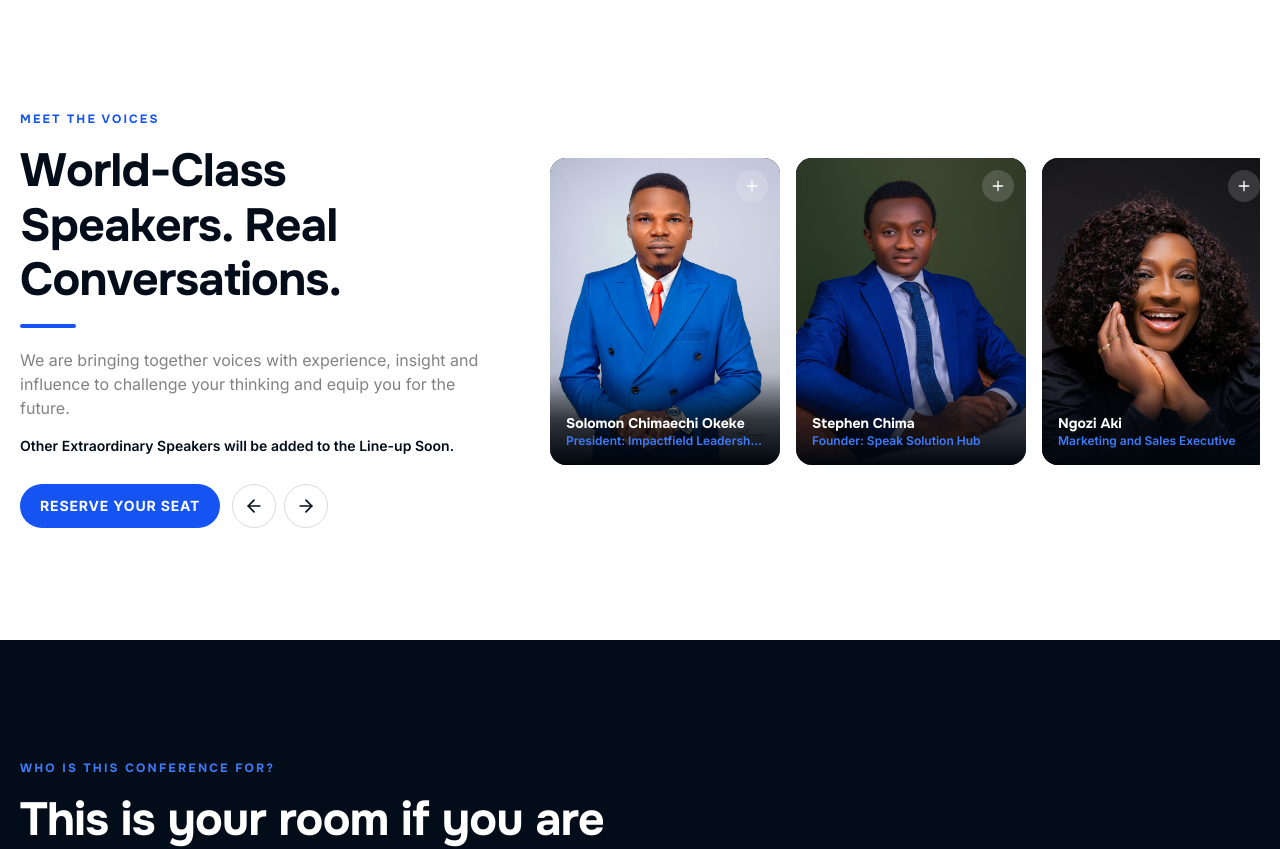
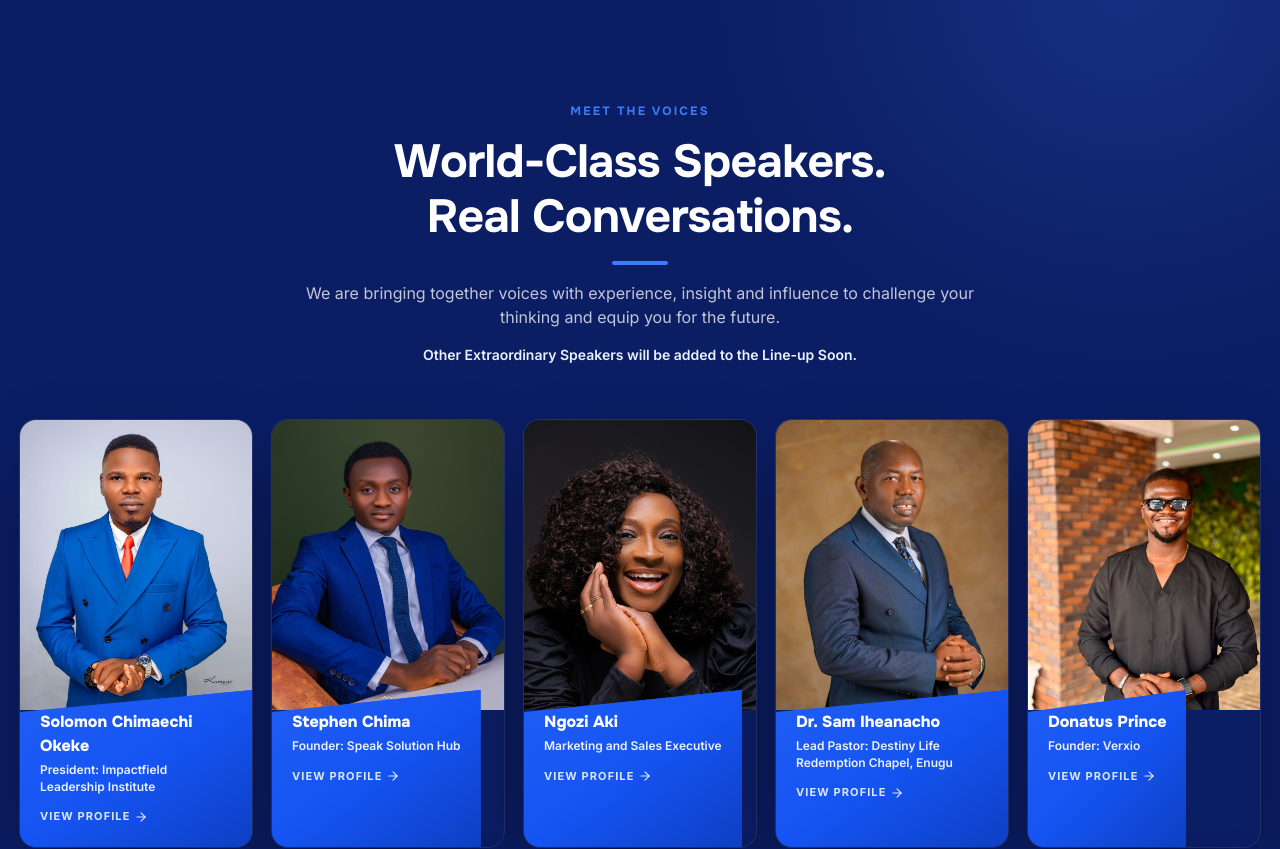
Before and after one commit to MikeHarolds/lrc-10-website, a Next.js app: page / in a window 1280 px wide. Shown: the part 5360-6209 px from the top of the page. Built offline with nearby package versions, Linux system fonts and the light colour scheme.

Commit message:
update speakers grid

```diff
--- a/components/SpeakerCard.tsx
+++ b/components/SpeakerCard.tsx
@@ -1,7 +1,7 @@
 "use client";
 
 import Image from "next/image";
-import { Plus, UserRound } from "lucide-react";
+import { ArrowRight, UserRound } from "lucide-react";
 import type { Speaker } from "@/data/conference";
 
 type SpeakerCardProps = {
@@ -9,74 +9,82 @@ type SpeakerCardProps = {
   onOpen?: (id: string) => void;
 };
 
-/** One speaker in the horizontal rail — a placeholder for `status: "tba"`,
- *  otherwise a clickable card that opens the full profile (SpeakerProfileModal). */
+/**
+ * One speaker in the grid — a placeholder for `status: "tba"`, otherwise a
+ * clickable card that opens the full profile (SpeakerProfileModal). Portrait
+ * on top, a royal-blue identity panel with a diagonal cut below it (echoing
+ * the profile modal and the official LRC 10.0 flyer).
+ */
 export default function SpeakerCard({ speaker, onOpen }: SpeakerCardProps) {
   const clickable = speaker.status === "confirmed";
-  const subtitle = clickable ? speaker.role ?? speaker.focus : speaker.focus;
+  const subtitle = speaker.role ?? speaker.focus;
 
   const media = speaker.photo ? (
     <Image
       src={speaker.photo}
       alt={`${speaker.name}${speaker.role ? `, ${speaker.role}` : ""}`}
       fill
-      sizes="230px"
-      className="object-cover transition-transform duration-300 group-hover:scale-[1.03]"
-      style={{ objectPosition: speaker.photoPosition ?? "50% 20%" }}
+      sizes="(max-width: 640px) 44vw, (max-width: 1024px) 30vw, 18vw"
+      className="object-cover transition-transform duration-300 group-hover:scale-[1.04]"
+      style={{ objectPosition: speaker.photoPosition ?? "50% 15%" }}
     />
   ) : (
-    <div className="flex h-full flex-col items-center justify-center gap-2 bg-gradient-to-b from-green-700 to-green-900 text-white/25">
-      <UserRound className="h-14 w-14" />
+    <div className="flex h-full flex-col items-center justify-center gap-2 bg-gradient-to-b from-blue-royal to-green-deep text-white/25">
+      <UserRound className="h-12 w-12" />
       <span className="text-[10px] font-semibold uppercase tracking-[0.16em]">
         Photo soon
       </span>
     </div>
   );
 
-  const caption = (
-    <div className="absolute inset-x-0 bottom-0 bg-gradient-to-t from-green-deep via-green-deep/70 to-transparent p-4 pt-10">
-      <p className="font-display text-sm font-bold text-white">
+  const panel = (
+    <div
+      className="relative -mt-5 flex flex-1 flex-col bg-blue bg-gradient-to-br from-blue-bright/25 via-blue to-blue-dark px-4 pb-4 pt-5 sm:px-5 sm:pb-5"
+      style={{ clipPath: "polygon(0 14%, 100% 0, 100% 100%, 0 100%)" }}
+    >
+      <p className="font-display text-[15px] font-extrabold leading-tight text-white sm:text-base">
         {speaker.status === "tba" ? "To Be Announced" : speaker.name}
       </p>
       {subtitle && (
-        <p className="line-clamp-1 text-xs font-semibold text-blue-bright">{subtitle}</p>
+        <p className="mt-1 text-xs font-semibold leading-snug text-blue-light">
+          {subtitle}
+        </p>
+      )}
+      {clickable && (
+        <span className="mt-3 inline-flex items-center gap-1 text-[11px] font-bold uppercase tracking-[0.1em] text-white/85">
+          View Profile
+          <ArrowRight className="h-3.5 w-3.5 transition-transform duration-200 group-hover:translate-x-1 group-focus-visible:translate-x-1" />
+        </span>
       )}
     </div>
   );
 
-  const baseClasses =
-    "group relative block h-full w-full overflow-hidden rounded-card bg-green-900 text-left";
+  const frame = "relative aspect-[4/5] w-full shrink-0 overflow-hidden bg-blue-royal";
 
   if (!clickable) {
     return (
-      <li className="relative aspect-[3/4] w-[210px] shrink-0 snap-start sm:w-[230px]">
-        <div className={baseClasses} aria-label="Speaker to be announced">
+      <li className="flex h-full flex-col overflow-hidden rounded-card bg-blue-royal shadow-panel ring-1 ring-white/10">
+        <div className={frame} aria-label="Speaker to be announced">
           {media}
-          {caption}
         </div>
+        {panel}
       </li>
     );
   }
 
   return (
-    <li className="relative aspect-[3/4] w-[210px] shrink-0 snap-start sm:w-[230px]">
+    <li className="flex h-full flex-col overflow-hidden rounded-card bg-blue-royal shadow-panel ring-1 ring-white/10 transition-transform duration-200 ease-out-soft hover:-translate-y-1">
       <button
         type="button"
         onClick={(e) => {
-          e.currentTarget.focus();
+          e.currentTarget.blur();
           onOpen?.(speaker.id);
         }}
         aria-haspopup="dialog"
-        className={`${baseClasses} cursor-pointer transition-transform duration-200 ease-out-soft hover:-translate-y-1 focus-visible:-translate-y-1`}
+        className="group flex h-full flex-col text-left focus-visible:outline-offset-[-3px]"
       >
-        {media}
-        {caption}
-        <span
-          aria-hidden="true"
-          className="absolute right-3 top-3 grid h-8 w-8 place-items-center rounded-full bg-white/15 text-white backdrop-blur-sm transition-colors duration-200 group-hover:bg-blue group-focus-visible:bg-blue"
-        >
-          <Plus className="h-4 w-4" />
-        </span>
+        <div className={frame}>{media}</div>
+        {panel}
       </button>
     </li>
   );
--- a/components/Speakers.tsx
+++ b/components/Speakers.tsx
@@ -1,14 +1,20 @@
 "use client";
 
-import { useMemo, useRef, useState } from "react";
-import { ArrowLeft, ArrowRight } from "lucide-react";
+import { useMemo, useState } from "react";
+import { ArrowRight, Ticket } from "lucide-react";
 import { speakers, links } from "@/data/conference";
 import SpeakerCard from "./SpeakerCard";
 import SpeakerProfileModal from "./SpeakerProfileModal";
 import Reveal from "./ui/Reveal";
 
+/**
+ * Royal-blue speaker grid inspired by the official LRC 10.0 flyer. Fully
+ * data-driven — every card comes from `speakers.list`; adding a speaker there
+ * is the only change needed. The action tile is the one static grid cell.
+ * Clicking a confirmed card opens the existing SpeakerProfileModal — the
+ * modal itself is untouched by this component.
+ */
 export default function Speakers() {
-  const railRef = useRef<HTMLUListElement>(null);
   const [openId, setOpenId] = useState<string | null>(null);
 
   const activeSpeaker = useMemo(
@@ -16,66 +22,64 @@ export default function Speakers() {
     [openId],
   );
 
-  const scrollBy = (dir: 1 | -1) => {
-    const rail = railRef.current;
-    if (!rail) return;
-    const amount = Math.min(rail.clientWidth * 0.8, 320);
-    rail.scrollBy({ left: dir * amount, behavior: "smooth" });
-  };
-
   return (
     <>
-      <section id="speakers" className="section bg-white">
-        <div className="container grid gap-10 lg:grid-cols-[minmax(0,0.8fr)_minmax(0,1.2fr)] lg:items-center lg:gap-14">
-          <Reveal>
-            <span className="eyebrow">{speakers.eyebrow}</span>
-            <h2 className="mt-3 text-display-sm text-green sm:text-display-md">
+      <section
+        id="speakers"
+        className="section relative overflow-hidden bg-blue-royal"
+      >
+        <div
+          className="pointer-events-none absolute inset-0 bg-[radial-gradient(55%_45%_at_88%_0%,rgba(62,123,250,0.2),transparent_60%)]"
+          aria-hidden="true"
+        />
+        <div
+          className="pointer-events-none absolute inset-0 bg-[radial-gradient(45%_40%_at_8%_100%,rgba(62,123,250,0.14),transparent_60%)]"
+          aria-hidden="true"
+        />
+
+        <div className="container relative">
+          <Reveal className="mx-auto flex max-w-2xl flex-col items-center gap-4 text-center">
+            <span className="eyebrow text-blue-bright">{speakers.eyebrow}</span>
+            <h2 className="text-display-sm text-white sm:text-display-md">
               World-Class Speakers. Real Conversations.
             </h2>
-            <span className="mt-4 block h-1 w-14 rounded-full bg-blue" aria-hidden="true" />
-            <p className="mt-5 text-[15px] leading-relaxed text-muted sm:text-base">
+            <span className="h-1 w-14 rounded-full bg-blue-bright" aria-hidden="true" />
+            <p className="text-[15px] leading-relaxed text-white/75 sm:text-base">
               {speakers.body}
             </p>
-            <p className="mt-4 text-sm font-semibold text-green">{speakers.note}</p>
-
-            <div className="mt-7 flex items-center gap-3">
-              <a
-                href={links.register}
-                target="_blank"
-                rel="noopener noreferrer"
-                className="inline-flex rounded-pill bg-blue px-5 py-3 text-sm font-bold uppercase tracking-[0.06em] text-white transition-colors hover:bg-blue-dark"
-              >
-                Reserve Your Seat
-              </a>
-              <div className="hidden gap-2 sm:flex">
-                <button
-                  type="button"
-                  onClick={() => scrollBy(-1)}
-                  aria-label="Previous speakers"
-                  className="grid h-11 w-11 place-items-center rounded-full border border-green/15 text-green transition-colors hover:bg-green hover:text-white"
-                >
-                  <ArrowLeft className="h-5 w-5" />
-                </button>
-                <button
-                  type="button"
-                  onClick={() => scrollBy(1)}
-                  aria-label="More speakers"
-                  className="grid h-11 w-11 place-items-center rounded-full border border-green/15 text-green transition-colors hover:bg-green hover:text-white"
-                >
-                  <ArrowRight className="h-5 w-5" />
-                </button>
-              </div>
-            </div>
+            {speakers.note && (
+              <p className="text-sm font-semibold text-blue-light">{speakers.note}</p>
+            )}
           </Reveal>
 
-          <Reveal className="min-w-0">
-            <ul
-              ref={railRef}
-              className="no-scrollbar flex w-full snap-x snap-mandatory gap-4 overflow-x-auto pb-2"
-            >
+          <Reveal className="mt-12 sm:mt-14">
+            <ul className="grid grid-cols-2 gap-4 sm:grid-cols-3 sm:gap-5 md:grid-cols-4 lg:grid-cols-5">
               {speakers.list.map((s) => (
                 <SpeakerCard key={s.id} speaker={s} onOpen={setOpenId} />
               ))}
+
+              <li className="flex h-full flex-col items-center justify-center gap-3 rounded-card bg-white p-5 text-center shadow-panel ring-1 ring-white/10 sm:p-6">
+                <span className="grid h-11 w-11 shrink-0 place-items-center rounded-full bg-blue-light text-blue">
+                  <Ticket className="h-5 w-5" />
+                </span>
+                <div>
+                  <p className="font-display text-[15px] font-extrabold leading-tight text-green sm:text-base">
+                    Register for LRC 10.0
+                  </p>
+                  <p className="mt-1 text-xs leading-snug text-muted">
+                    Secure your place at this year&rsquo;s conference.
+                  </p>
+                </div>
+                <a
+                  href={links.register}
+                  target="_blank"
+                  rel="noopener noreferrer"
+                  className="mt-1 inline-flex items-center gap-1.5 rounded-pill bg-blue px-4 py-2.5 text-[11px] font-bold uppercase tracking-[0.08em] text-white transition-colors hover:bg-blue-dark"
+                >
+                  Register Now
+                  <ArrowRight className="h-3.5 w-3.5" />
+                </a>
+              </li>
             </ul>
           </Reveal>
         </div>
```
Also changed, not shown: components/SpeakerProfileModal.tsx (+57 -18 lines).
